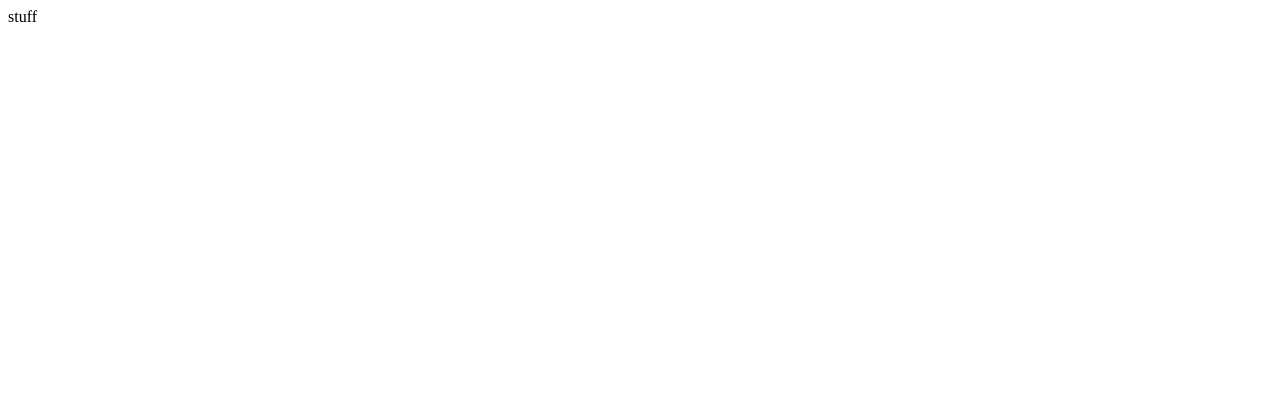
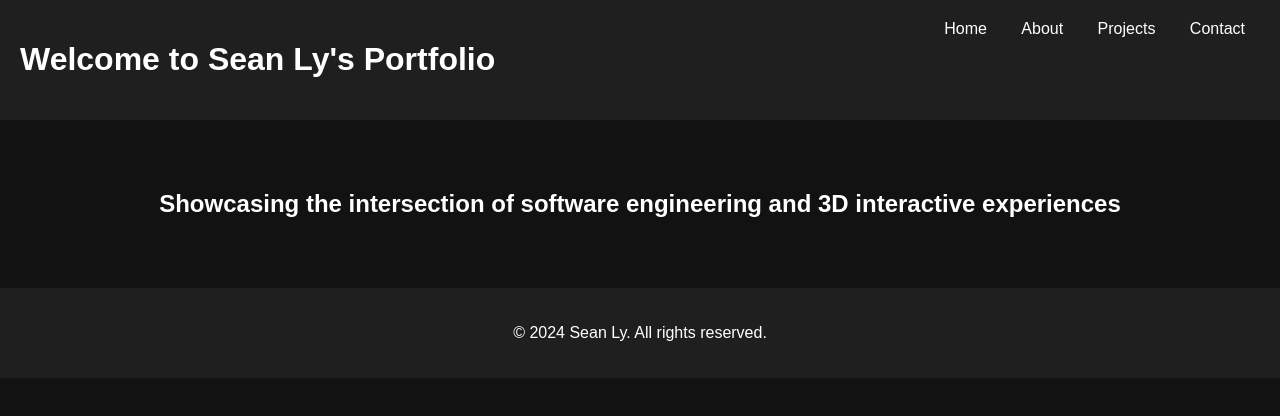
Before and after one commit to sl2676/sl2676.github.io, a plain HTML site: page index.html in a window 1280 px wide. Drawn offline with Linux system fonts and the light colour scheme.

Commit message:
Added basic file setup
Setup basic file skeleton

```diff
--- /dev/null
+++ b/css/styles.css
@@ -0,0 +1,31 @@
+body {
+    font-family: Arial, sans-serif;
+    background-color: #121212;
+    color: #ffffff;
+    margin: 0;
+    padding: 0;
+}
+
+header {
+    display: flex;
+    justify-content: space-between;
+    padding: 20px;
+    background-color: #1f1f1f;
+}
+
+nav a {
+    color: #ffffff;
+    text-decoration: none;
+    margin: 0 15px;
+}
+
+.hero {
+    padding: 50px;
+    text-align: center;
+}
+
+footer {
+    padding: 20px;
+    text-align: center;
+    background-color: #1f1f1f;
+}
--- a/index.html
+++ b/index.html
@@ -1,7 +1,28 @@
-<html>
+<!DOCTYPE html>
+<html lang="en">
+<head>
+    <meta charset="UTF-8">
+    <meta name="viewport" content="width=device-width, initial-scale=1.0">
+    <title>Sean Ly Software Engineering</title>
+    <link rel="stylesheet" href="css/styles.css">
+</head>
 <body>
-stuff
+    <header>
+        <h1>Welcome to Sean Ly's Portfolio</h1>
+        <nav>
+            <a href="index.html">Home</a>
+            <a href="about.html">About</a>
+            <a href="projects.html">Projects</a>
+            <a href="contact.html">Contact</a>
+        </nav>
+    </header>
+    <section class="hero">
+        <h2>Showcasing the intersection of software engineering and 3D interactive experiences</h2>
+    </section>
+    <footer>
+        <p>&copy; 2024 Sean Ly. All rights reserved.</p>
+    </footer>
+    <script src="js/threejs-scripts.js"></script>
+    <script src="js/gsap-animations.js"></script>
 </body>
-
-
 </html>
--- /dev/null
+++ b/js/main.js
@@ -0,0 +1,3 @@
+document.addEventListener('DOMContentLoaded', function() {
+    console.log('Portfolio loaded');
+});
```
Also changed, not shown: about.html (added), contact.html (added), css/animations.css (added), js/gsap-animations.js (added), js/threejs-scripts.js (added), projects.html (added).
